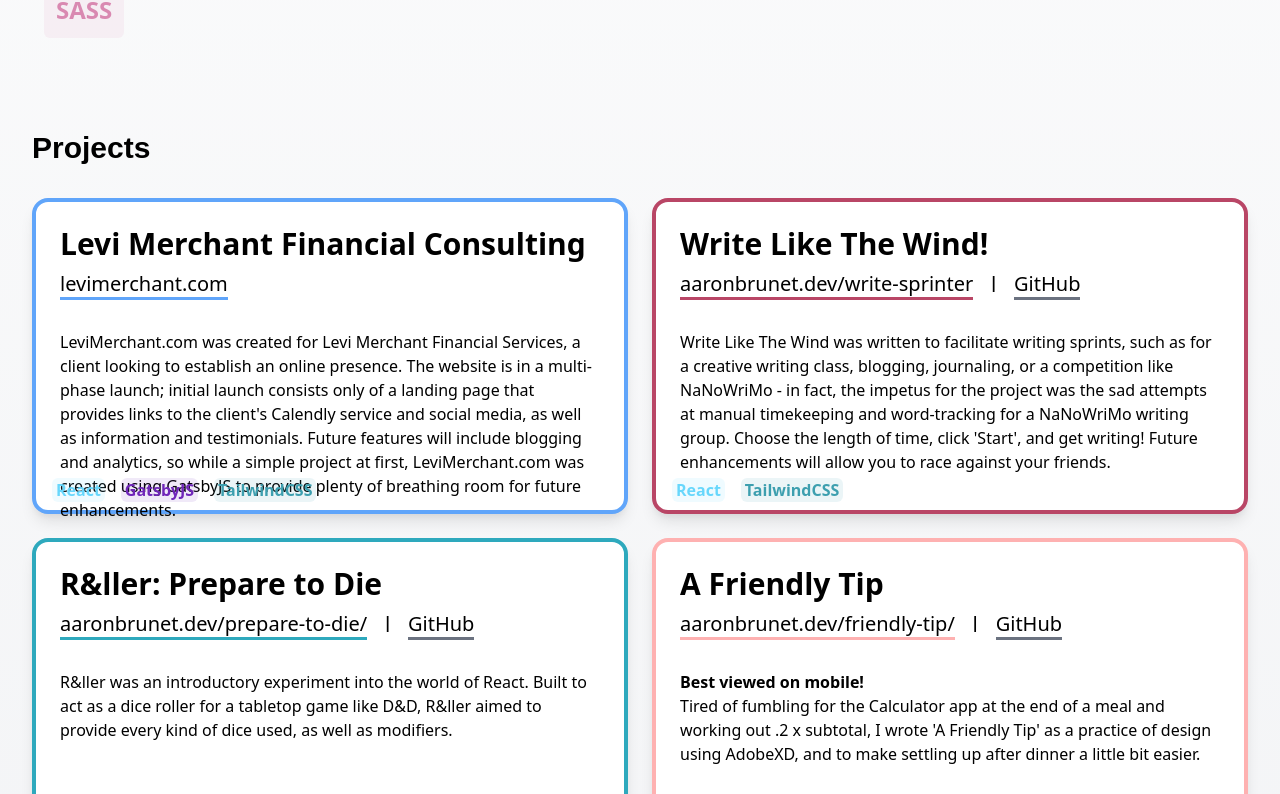
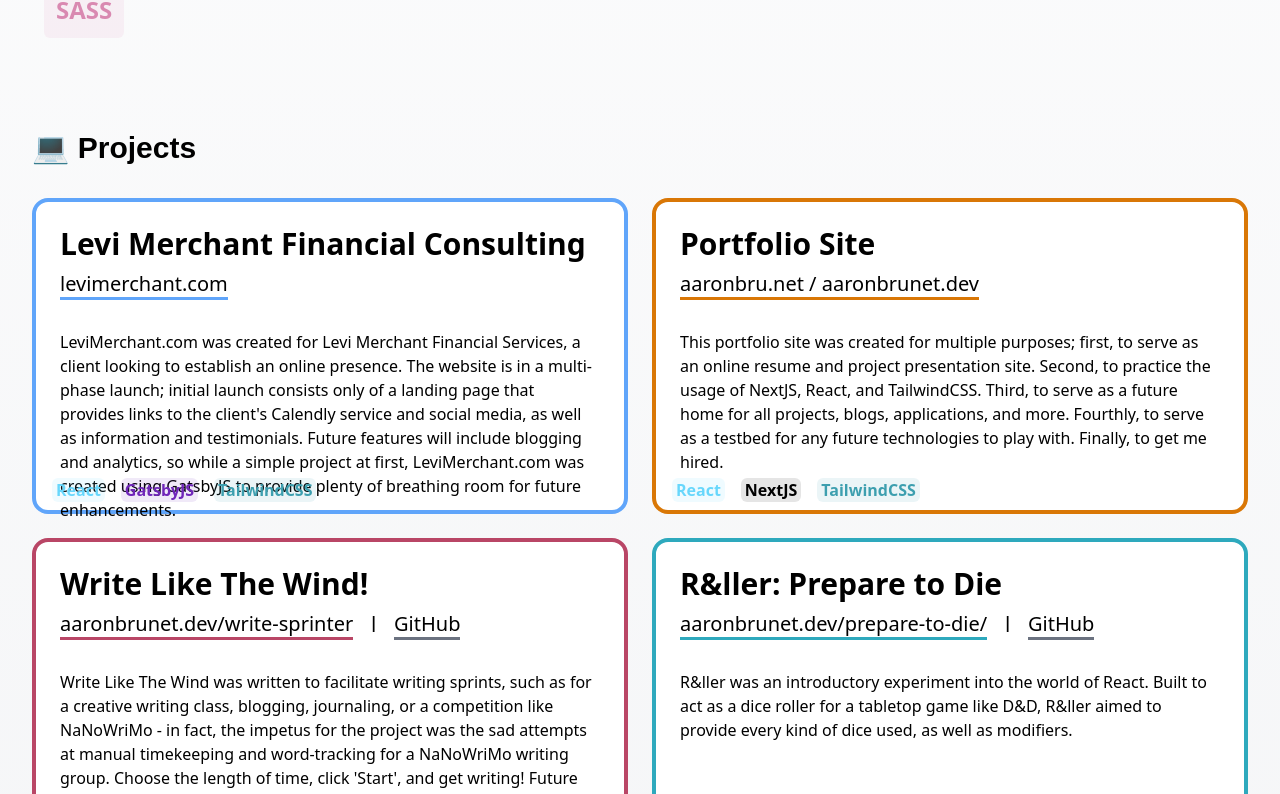
Before and after one commit to aaronbrunet/aaronbrunetdev-nextjs, a Next.js app: page / in a window 1280 px wide. Shown: the part 958-1752 px from the top of the page. Built offline with nearby package versions, Linux system fonts and the light colour scheme; what @tailwindcss/typography would draw is missing.

Commit message:
Tweaked styling and added portfolio to project list

```diff
--- a/src/pages/index.js
+++ b/src/pages/index.js
@@ -47,7 +47,7 @@ export default function Home() {
           {/* <div className=''>Right Column</div>  */}
           </div>
         <div className='py-8 grid '>
-            <h3 className='subtitle-font pb-6'>Tools & Technologies</h3>
+            <h3 className='subtitle-font pb-6'>🔨 Tools & Technologies</h3>
             <h4 className='sub-subtitle-font pb-2'>Services & Platforms</h4>
               <div className='w-full flex flex-row pb-4'>
                 <div className='tt-item'>AEM</div>
@@ -68,7 +68,7 @@ export default function Home() {
 
           </div>
         <div className='py-8 grid'>
-            <h3 className='subtitle-font pb-8'>Projects</h3>
+            <h3 className='subtitle-font pb-8'>💻 Projects</h3>
               <div className='w-full grid gap-6 grid-cols-2'>
                 <Project
                   title='Levi Merchant Financial Consulting'
@@ -78,6 +78,17 @@ export default function Home() {
                   border='border-blue-400'
                 >
                   <div>LeviMerchant.com was created for Levi Merchant Financial Services, a client looking to establish an online presence. The website is in a multi-phase launch; initial launch consists only of a landing page that provides links to the client's Calendly service and social media, as well as information and testimonials. Future features will include blogging and analytics, so while a simple project at first, LeviMerchant.com was created using GatsbyJS to provide plenty of breathing room for future enhancements.</div>
+                </Project>
+                <Project
+                  title='Portfolio Site'
+                  linkHref='https://aaronbrunet.dev/'
+                  linkTitle='aaronbru.net / aaronbrunet.dev'
+                  tags={[{title:'React',value:'react'},{title:'NextJS',value:'next'},{title:'TailwindCSS',value:'tailwind'}]}
+                  border='border-yellow-600'
+                >
+                  <div>
+                    This portfolio site was created for multiple purposes; first, to serve as an online resume and project presentation site. Second, to practice the usage of NextJS, React, and TailwindCSS. Third, to serve as a future home for all projects, blogs, applications, and more. Fourthly, to serve as a testbed for any future technologies to play with. Finally, to get me hired.
+                  </div>
                 </Project>
                 <Project
                   title='Write Like The Wind!'
--- a/src/styles/globals.css
+++ b/src/styles/globals.css
@@ -53,7 +53,7 @@
   }
 
   .project-card {
-    @apply relative rectangle p-4 shadow-lg rounded-2xl hover:shadow-2xl  transform transition duration-100 hover:-translate-y-2;
+    @apply relative rectangle p-4 rounded-2xl transform transition duration-100 hover:-translate-y-2;
   }
 
   .tag {
```
